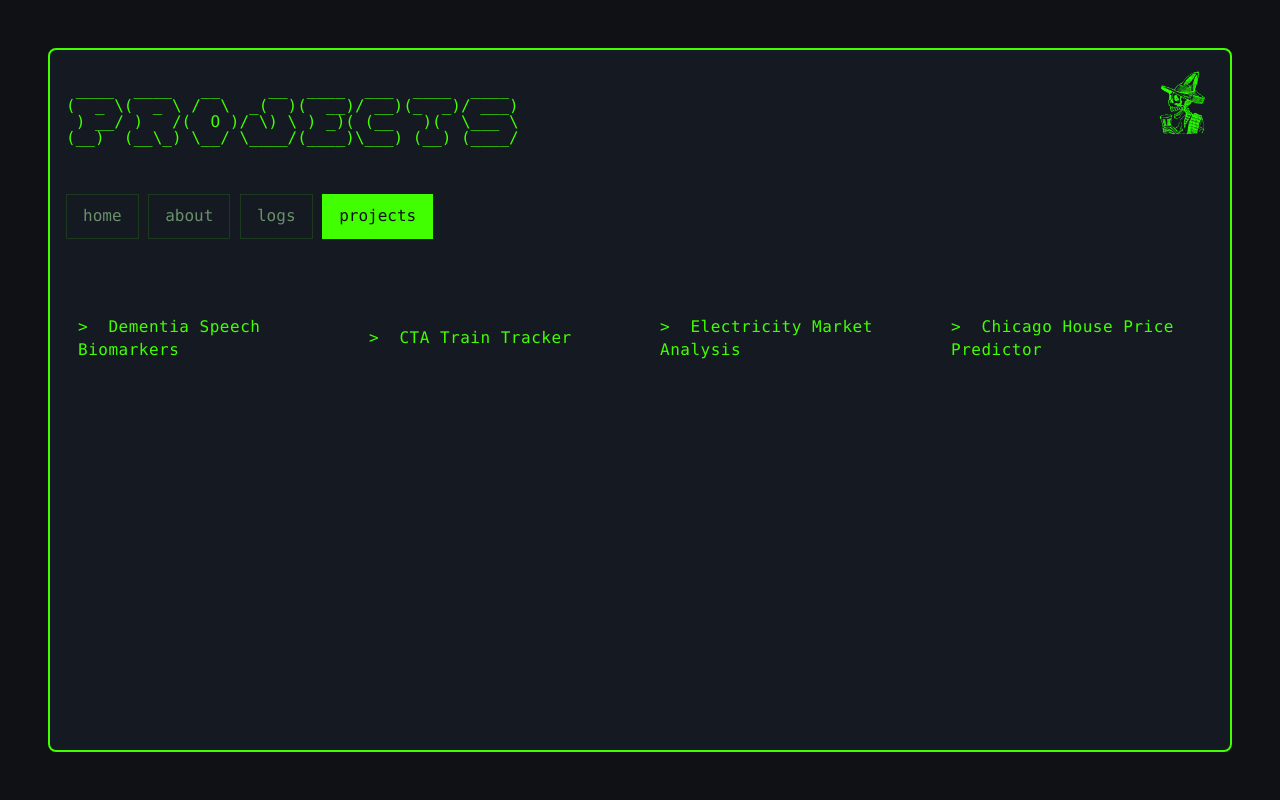
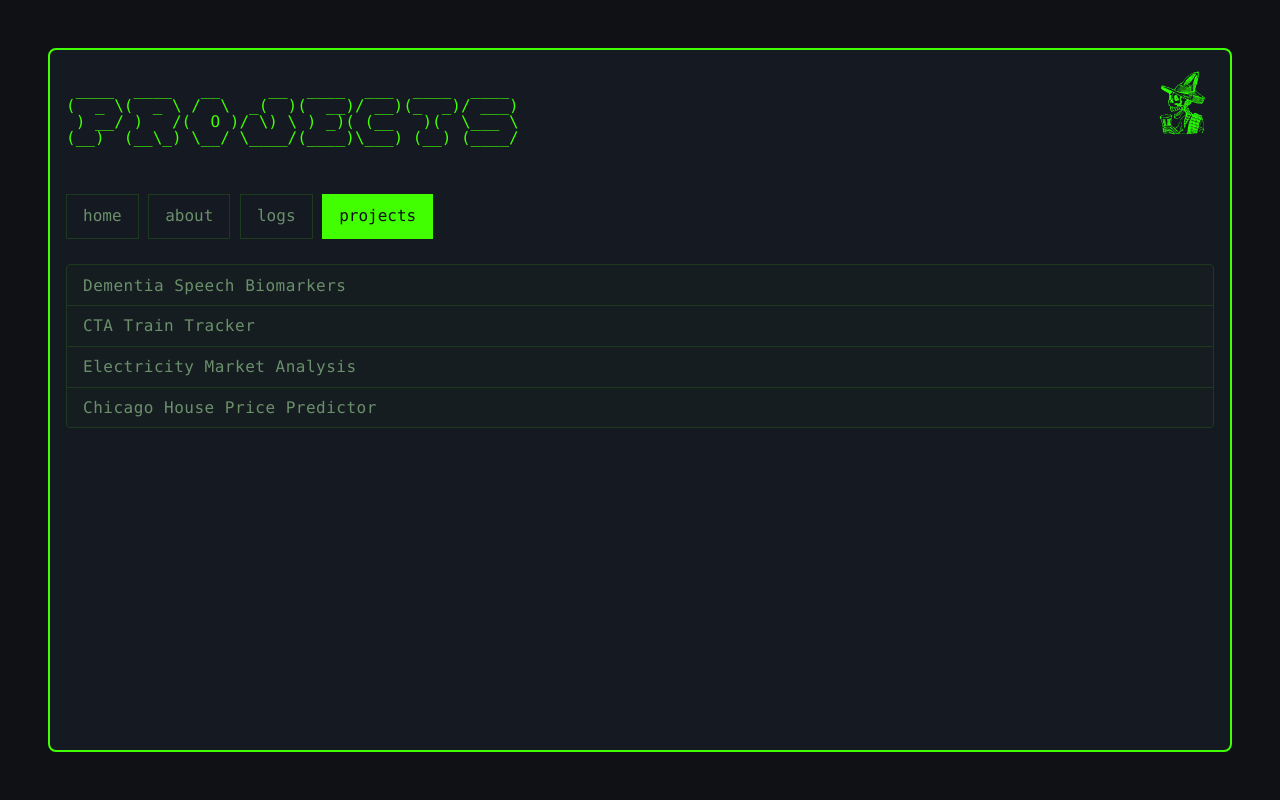
Before and after one commit to tenochca/personal_website, a FastAPI app: page /projects in a window 1280 px wide. Run offline with FastAPI, Linux system fonts and the light colour scheme.

Commit message:
conformed project page styling

```diff
--- a/static/style.css
+++ b/static/style.css
@@ -117,12 +117,6 @@ body {
     width: 64px;
   }
 
-
-  .project-nodes {
-    grid-template-columns: 1fr;
-    margin: 1.5rem auto;
-  }
-
   .container {
     flex-direction: column;
   }
@@ -142,47 +136,6 @@ body {
   }
 }
 
-
-.node {
-  position: relative;
-  padding: 12px;
-  border: 1px solid var(--cyber-blue);
-  color: var(--cyber-blue);
-  text-decoration: none;
-  overflow: hidden;
-  transition: all 0.2s ease;
-}
-
-.node::before {
-  content: ">\00a0";
-}
-
-.node::after {
-  content: "";
-  position: absolute;
-  inset: 0;
-  pointer-events: none;
-  background: repeating-linear-gradient(
-    to bottom,
-    rgba(255,255,255,0.04) 0px,
-    rgba(255,255,255,0.04) 1px,
-    rgba(0,0,0,0) 2px
-  );
-  opacity: 0;
-}
-
-.node:hover {
-  background: #FFFFFF00; /* keep nav hover distinct */
-  color: #41FF00;
-  box-shadow: 0 0 6px #41FF00, 0 0 12px #41FF00;
-  transform: translateX(3px);
-}
-
-.node:hover::after {
-  opacity: 1;
-  animation: nodeScan 0.25s linear infinite;
-}
-
   .container {
     display: flex;           /* Enables Flexbox layout */
     gap: 10px;               /* Space between columns */
@@ -195,22 +148,35 @@ body {
     box-sizing: border-box;  /* Include padding in width */
   }
 
-.project-nodes {
-  display: grid;
-  grid-template-columns: repeat(auto-fit, minmax(260px, 1fr));
-  gap: 1rem;
-  margin: 2.5rem auto;
-  width: 100%;
-}
+  .project-node {
+    position: relative;
+    display: block;
+    width: 100%;
+    text-align: left;
+    background: transparent;
+    color: var(--green-muted);
+    border: none;
+    border-bottom: 1px solid var(--border);
+    padding: 0.65rem 1rem;
+    font-family: Consolas, "Courier New", monospace;
+    font-size: 1rem;
+    letter-spacing: 0.5px;
+    cursor: pointer;
+    transition: background 0.15s ease, color 0.15s ease;
+  }
 
-.project-node {
-  width: 100%;
-  background: transparent;
-  font: inherit;
-  text-align: left;
-  letter-spacing: 0.5px;
-  cursor: pointer;
-}
+  .project-node:last-child {
+    border-bottom: none;
+  }
+
+  .project-node:hover {
+      background: rgba(57, 255, 20, 0.08);
+      cursor: pointer;
+  }
+
+  .project-node:hover .timestamp { color: var(--green-bright); }
+  .project-node:hover .prompt { opacity: 1; }
+  .project-node:hover .title { color: #ffffff; }
 
 .project-modal[hidden] {
   display: none;
@@ -272,37 +238,6 @@ body {
   box-shadow: 0 0 6px #41FF00;
 }
 
-.project-node::before {
-  content: ">\00a0";
-}
-
-.project-node::after {
-  content: "";
-  position: absolute;
-  inset: 0;
-  pointer-events: none;
-  background: repeating-linear-gradient(
-    to bottom,
-    rgba(255,255,255,0.04) 0px,
-    rgba(255,255,255,0.04) 1px,
-    rgba(0,0,0,0) 2px
-  );
-  opacity: 0;
-}
-
-.project-node:hover {
-  background: #FFFFFF00;
-  color: #41FF00;
-  box-shadow: 0 0 6px #41FF00, 0 0 12px #41FF00;
-  transform: translateX(3px);
-}
-
-.project-node:hover::after {
-  opacity: 1;
-  animation: nodeScan 0.25s linear infinite;
-}
-
-.project-node:focus-visible,
 .project-modal__close:focus-visible {
   outline: 1px dashed var(--green-bright);
   outline-offset: 2px;
--- a/templates/logs.html
+++ b/templates/logs.html
@@ -20,7 +20,6 @@
 
 {% block content %}
 <div class="list">
-    <!--<a href="/logs/new" class="node">create log</a>-->
     {% for log in log_messages %}
     <a href="logs/{{ log.id }}" class="list-entry">
         <span class="prompt">&gt;</span>
--- a/templates/projects.html
+++ b/templates/projects.html
@@ -18,17 +18,17 @@
 
 {% block content %}
 
-<div class="project-nodes">
-    <button class="node project-node" type="button" data-project-title="Dementia Speech Biomarkers" data-project-desc="Speech feature extraction and ML modeling to study dementia-related biomarkers." data-project-url="">
+<div class="list">
+    <button class="project-node" type="button" data-project-title="Dementia Speech Biomarkers" data-project-desc="Speech feature extraction and ML modeling to study dementia-related biomarkers." data-project-url="">
         Dementia Speech Biomarkers
     </button>
-    <button class="node project-node" type="button" data-project-title="CTA Train Tracker" data-project-desc="Transit tracking tool for monitoring train status and arrival predictions in real time." data-project-url="https://github.com/tenochca/ctaTrainTracker">
+    <button class="project-node" type="button" data-project-title="CTA Train Tracker" data-project-desc="Transit tracking tool for monitoring train status and arrival predictions in real time." data-project-url="https://github.com/tenochca/ctaTrainTracker">
         CTA Train Tracker
     </button>
-    <button class="node project-node" type="button" data-project-title="Electricity Market Analysis" data-project-desc="Exploratory analysis of electricity market data with emphasis on pricing and demand patterns." data-project-url="https://github.com/tenochca/electricity-sql-market-analysis">
+    <button class="project-node" type="button" data-project-title="Electricity Market Analysis" data-project-desc="Exploratory analysis of electricity market data with emphasis on pricing and demand patterns." data-project-url="https://github.com/tenochca/electricity-sql-market-analysis">
         Electricity Market Analysis
     </button>
-    <button class="node project-node" type="button" data-project-title="Chicago House Price Predictor" data-project-desc="Predictive modeling project for estimating Chicago housing prices from structured features." data-project-url="https://github.com/tenochca/linearregression_houseprice">
+    <button class="project-node" type="button" data-project-title="Chicago House Price Predictor" data-project-desc="Predictive modeling project for estimating Chicago housing prices from structured features." data-project-url="https://github.com/tenochca/linearregression_houseprice">
         Chicago House Price Predictor
     </button>
 </div>
```
